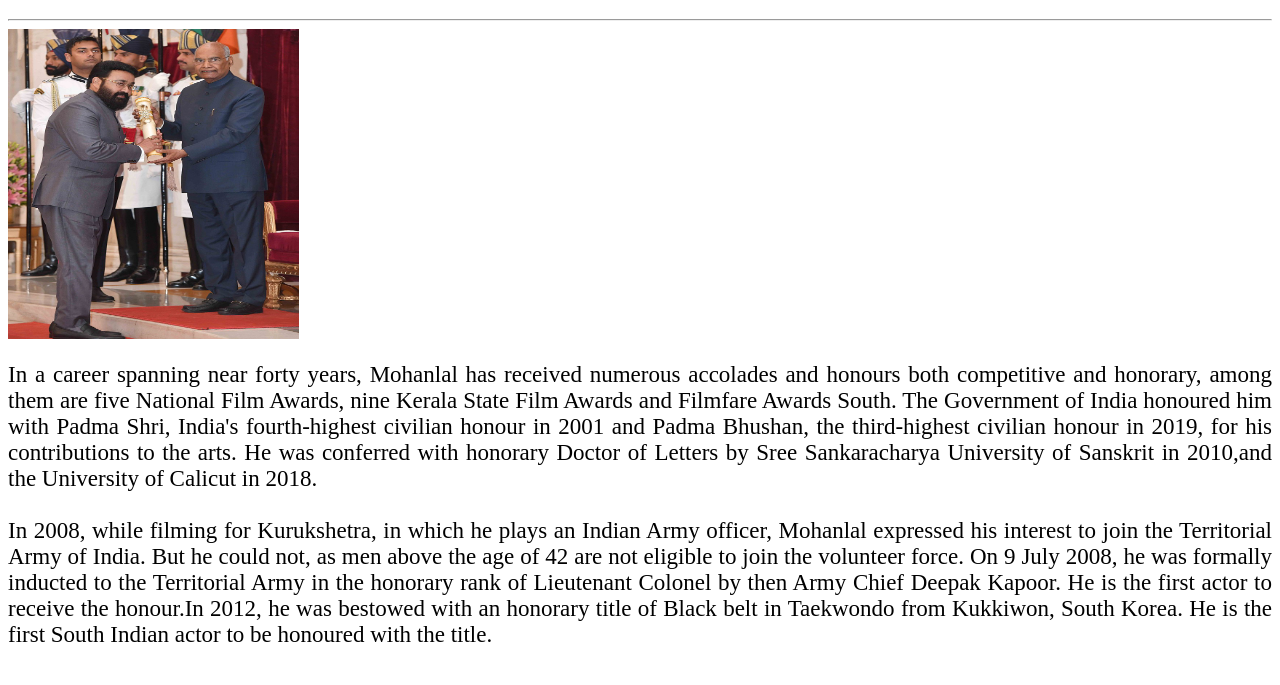
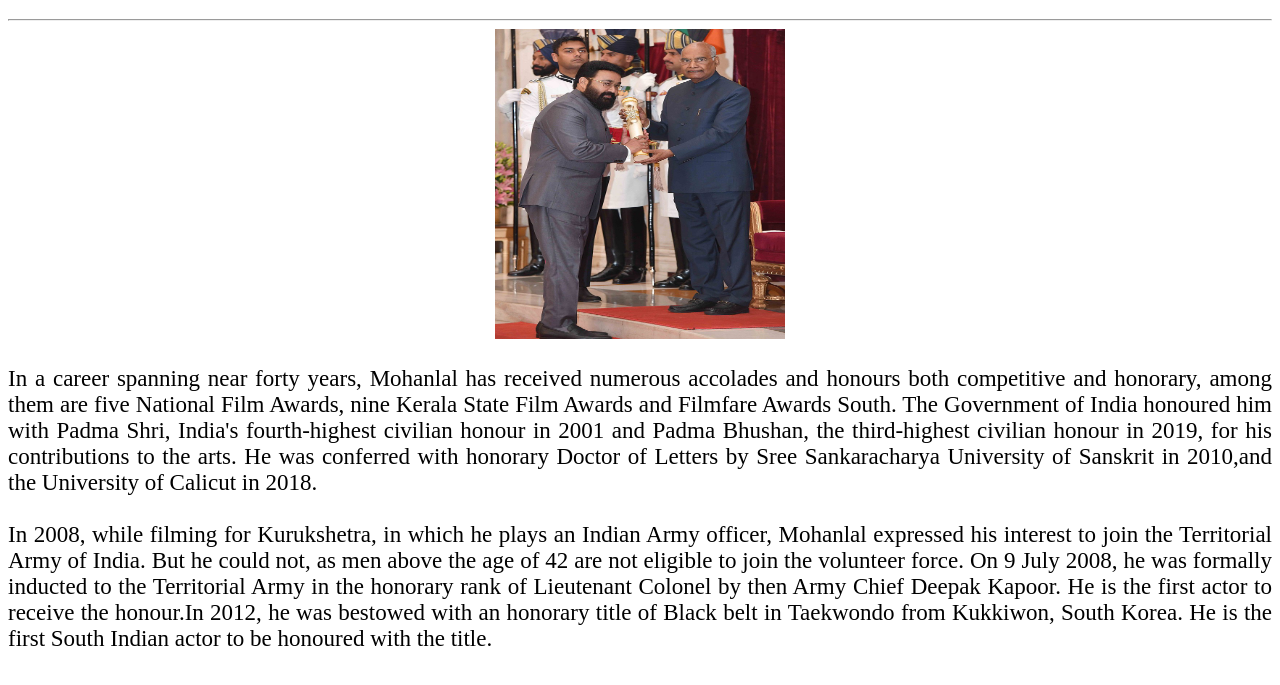
Before and after one commit to prathul2/mohanlal, a plain HTML site: page accolades.html in a window 1280 px wide. Shown: the part 61-746 px from the top of the page. Drawn offline with Linux system fonts and the light colour scheme.

Commit message:
Update accolades.html

```diff
--- a/accolades.html
+++ b/accolades.html
@@ -8,7 +8,7 @@
 	</head>
 	   <body>
 		<h1>Accolades</h1><hr/>
- 		<img src="mohanlal4.jpg" alt="Mohanlal" style="vertical-align:middle" width="23%" height=310px/>
+ 		<div style="text-align:center"><img src="mohanlal4.jpg" alt="Mohanlal" width="23%" height=310px /></div>
  <p style="font-size:23px">
 	 In a career spanning near forty years, Mohanlal has received numerous accolades and honours both competitive and honorary, among them are five National Film Awards, nine Kerala State Film Awards and Filmfare Awards South. The Government of India honoured him with Padma Shri, India's fourth-highest civilian honour in 2001 and Padma Bhushan, the third-highest civilian honour in 2019, for his contributions to the arts. He was conferred with honorary Doctor of Letters by Sree Sankaracharya University of Sanskrit in 2010,and the University of Calicut in 2018.<br/><br/>
 
```
